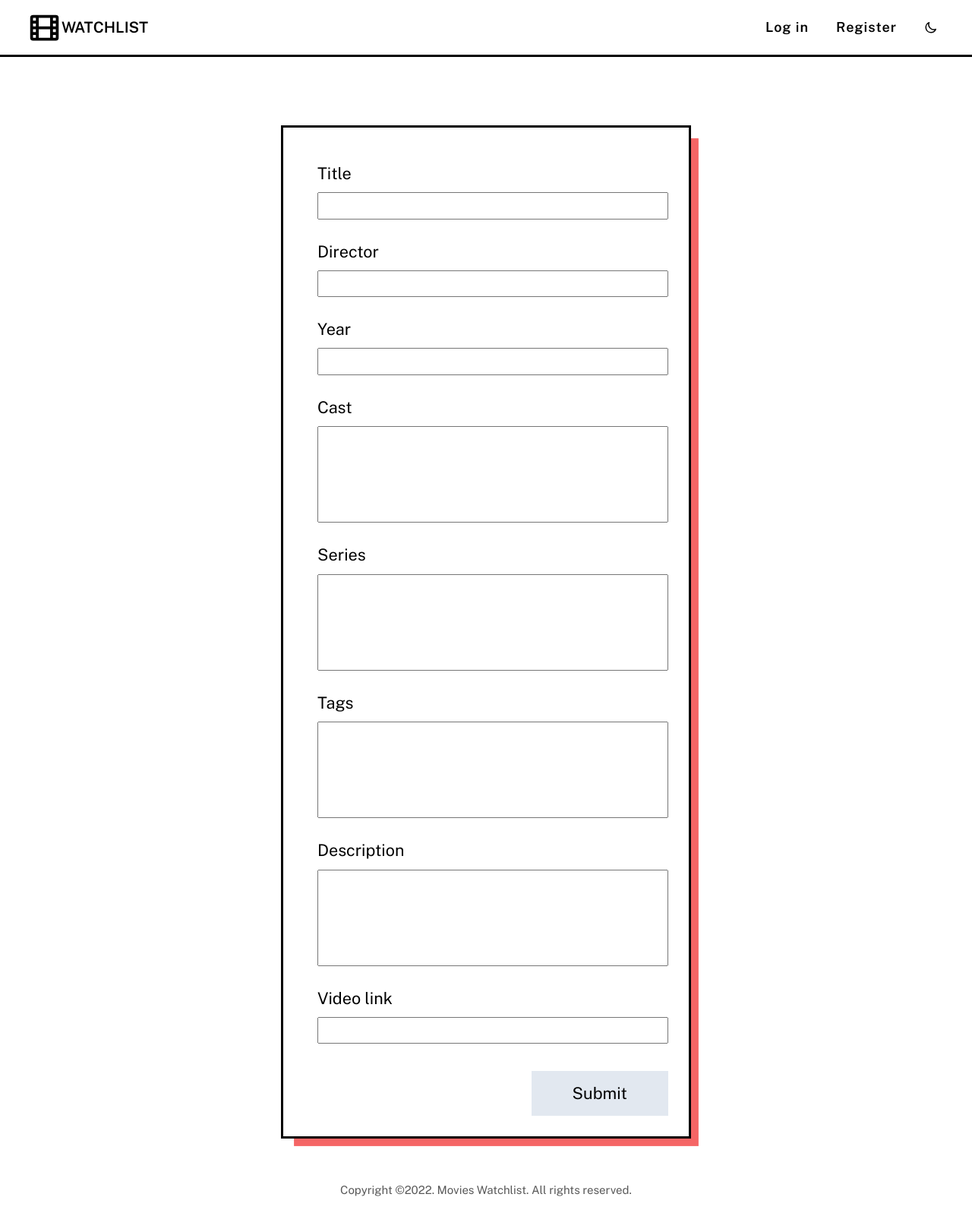
After one commit to manujelko/movie-watchlist, a Flask app: template movie_library/templates/movie_form.html in a window 1280 px wide. The commit adds this page. Shown: the whole page at 76% size. Run offline with Flask 2, Linux system fonts and the light colour scheme; the template is opened without the code that fills it: values that come from a table or form of the project are taken from there, others are empty.

Commit message:
Editing movies and pre-populating a form

```diff
--- a/movie_library/forms.py
+++ b/movie_library/forms.py
@@ -19,11 +19,6 @@ class MovieForm(FlaskForm):
 
 
 class StringListField(TextAreaField):
-
-    def __init__(self):
-        super().__init__()
-        self.data = []
-
     def _value(self):
         if self.data:
             return "\n".join(self.data)
@@ -32,6 +27,8 @@ class StringListField(TextAreaField):
     def process_formdata(self, valuelist):
         if valuelist and valuelist[0]:
             self.data = [line.strip() for line in valuelist[0].split("\n")]
+        else:
+            self.data = []
 
 
 class ExtendedMovieForm(MovieForm):
--- a/movie_library/static/css/movie_details.css
+++ b/movie_library/static/css/movie_details.css
@@ -64,6 +64,8 @@
     display: flex;
     text-decoration: none;
     align-items: center;
+    color: inherit;
+    margin-left: 1.5rem;
 }
 
 .movie__edit:hover {
--- a/movie_library/templates/macros/fields.html
+++ b/movie_library/templates/macros/fields.html
@@ -4,7 +4,18 @@
     {{ field(class_="form__field") }}
 
     {% for error in field.errors %}
-        <span class="form__error">{{ error }}</span>
+    <span class="form__error">{{ error }}</span>
     {% endfor %}
 </div>
 {% endmacro %}
+
+{% macro render_area_field(field) %}
+<div class="form__group">
+    {{ field.label(class_="form__label") }}
+    {{ field(rows=4, class_="form__field", style="resize: none") }}
+
+    {%- for error in field.errors %}
+    <span class="form__error">{{ error }}</span>
+    {% endfor %}
+</div>
+{% endmacro %}
--- a/movie_library/templates/movie_details.html
+++ b/movie_library/templates/movie_details.html
@@ -30,7 +30,7 @@
                 {% else %}
                 <p><a href="{{ url_for('pages.watch_today', _id=movie._id) }}" class="watched__link">Not watched yet</a></p>
                 {% endif %}
-                <a class="movie__edit" href="#">Edit {{ pencil("pencil") }}</a>
+                <a class="movie__edit" href="{{ url_for('pages.edit_movie', _id=movie._id) }}">Edit {{ pencil("pencil") }}</a>
             </div>
         </div>
         <div class="header__row">
--- /dev/null
+++ b/movie_library/templates/movie_form.html
@@ -0,0 +1,29 @@
+{% from "macros/fields.html" import render_text_field, render_area_field %}
+
+{% extends "layout.html" %}
+
+{% block head_content %}
+<link rel="stylesheet" href="{{ url_for('static', filename='css/forms.css') }}">
+{% endblock %}
+
+{% block main_content %}
+<form name="add_movie" method="post" novalidate class="form">
+    <div class="form__container">
+        {{ form.hidden_tag() }}
+        {{ render_text_field(form.title) }}
+        {{ render_text_field(form.director) }}
+        {{ render_text_field(form.year) }}
+
+        {{ render_area_field(form.cast) }}
+        {{ render_area_field(form.series) }}
+        {{ render_area_field(form.tags) }}
+
+        {{ render_area_field(form.description) }}
+        {{ render_text_field(form.video_link) }}
+
+        <div>
+            {{ form.submit(class_="button button--form")}}
+        </div>
+    </div>
+</form>
+{% endblock %}
```
Also changed, not shown: movie_library/routes.py (+17 -1 lines), 1 other file.
